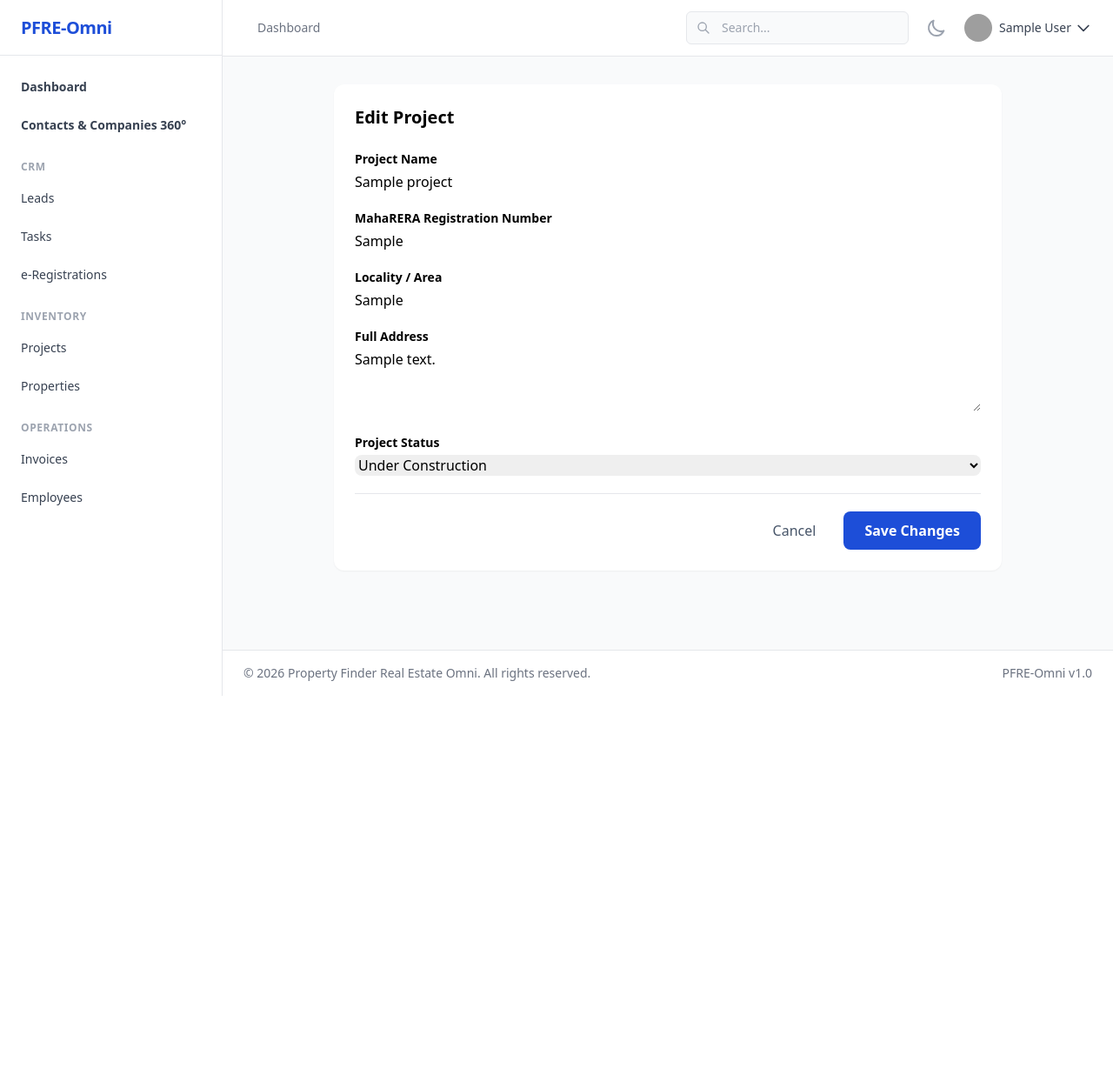
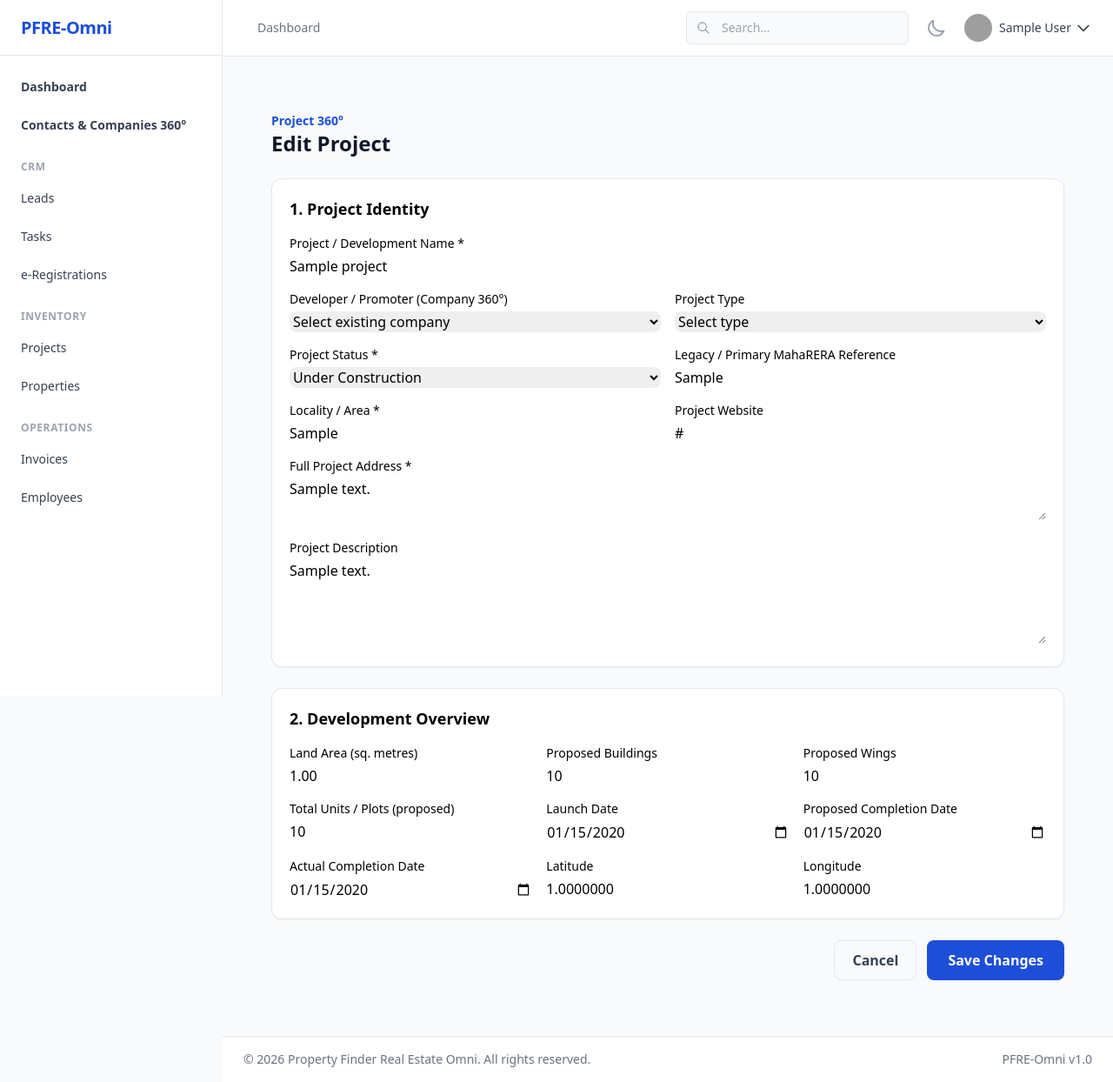
Before and after one commit to rattlescorpion/pfre-omni, a Laravel app: page /inventory/projects/1/edit in a window 1280 px wide. Shown: the whole page at 87% size. Before the commit the page ends 800 px from the top, so only its background shows below. Run offline with Laravel 10, Linux system fonts and the light colour scheme; the visitor is signed in with stand-in values (Sample User, id 1); tables that the repository leaves empty hold one stand-in row (values such as "Sample post"); style sheets or scripts are compiled from the project's sources; parts of the project's set-up code (start-up, migrations or seed data) failed here and were passed over; grey boxes are pictures that could not be loaded.

Commit message:
Redesign project edit form for MahaRERA project details

```diff
--- a/resources/views/projects/edit.blade.php
+++ b/resources/views/projects/edit.blade.php
@@ -1,12 +1,36 @@
 @extends('layouts.app')
 @section('content')
-<div class="mx-auto max-w-3xl rounded-xl bg-white p-6 shadow-sm"><h1 class="mb-6 text-xl font-semibold">Edit Project</h1>
-@if($errors->any())<div class="mb-5 rounded-lg bg-red-50 p-4 text-sm text-red-700"><ul class="list-disc pl-5">@foreach($errors->all() as $error)<li>{{ $error }}</li>@endforeach</ul></div>@endif
-<form method="POST" action="{{ route('inventory.projects.update', $project->id) }}" class="space-y-5">@csrf @method('PUT')
-<div><label class="mb-1 block text-sm font-semibold">Project Name</label><input name="name" value="{{ old('name', $project->name) }}" required class="w-full rounded-lg border-slate-300"></div>
-<div><label class="mb-1 block text-sm font-semibold">MahaRERA Registration Number</label><input name="maharera_reg_no" value="{{ old('maharera_reg_no', $project->maharera_reg_no) }}" class="w-full rounded-lg border-slate-300"></div>
-<div><label class="mb-1 block text-sm font-semibold">Locality / Area</label><input name="location_area" value="{{ old('location_area', $project->location_area) }}" required class="w-full rounded-lg border-slate-300"></div>
-<div><label class="mb-1 block text-sm font-semibold">Full Address</label><textarea name="address" rows="3" required class="w-full rounded-lg border-slate-300">{{ old('address', $project->address) }}</textarea></div>
-<div><label class="mb-1 block text-sm font-semibold">Project Status</label><select name="status" class="w-full rounded-lg border-slate-300">@foreach(['Under Construction','Ready Possession','Pre-Launch'] as $status)<option value="{{ $status }}" @selected(old('status', $project->status) === $status)>{{ $status }}</option>@endforeach</select></div>
-<div class="flex justify-end gap-3 border-t pt-5"><a href="{{ route('inventory.projects.show', $project->id) }}" class="rounded-lg px-5 py-2.5 text-slate-600">Cancel</a><button class="rounded-lg bg-blue-700 px-6 py-2.5 font-semibold text-white">Save Changes</button></div></form></div>
+<div class="mx-auto max-w-5xl space-y-6 px-4 py-8 sm:px-6">
+    <div><p class="text-sm font-semibold text-blue-700">Project 360°</p><h1 class="text-2xl font-bold text-slate-900">Edit Project</h1></div>
+    @if($errors->any())<div class="rounded-lg bg-red-50 p-4 text-sm text-red-700"><ul class="list-disc pl-5">@foreach($errors->all() as $error)<li>{{ $error }}</li>@endforeach</ul></div>@endif
+    <form method="POST" action="{{ route('inventory.projects.update', $project->id) }}" class="space-y-6">@csrf @method('PUT')
+        <section class="rounded-xl border border-slate-200 bg-white p-5 shadow-sm"><h2 class="mb-4 text-lg font-semibold">1. Project Identity</h2>
+            <div class="grid gap-4 md:grid-cols-2">
+                <div class="md:col-span-2"><label class="mb-1 block text-sm font-medium">Project / Development Name *</label><input name="name" value="{{ old('name', $project->name) }}" required maxlength="255" class="w-full rounded-lg border-slate-300"></div>
+                <div><label class="mb-1 block text-sm font-medium">Developer / Promoter (Company 360°)</label><select name="developer_directory_entity_id" class="w-full rounded-lg border-slate-300"><option value="">Select existing company</option>@foreach($developers as $developer)<option value="{{ $developer->id }}" @selected(old('developer_directory_entity_id', $project->developer_directory_entity_id)==$developer->id)>{{ $developer->display_name }}</option>@endforeach</select></div>
+                <div><label class="mb-1 block text-sm font-medium">Project Type</label><select name="project_type" class="w-full rounded-lg border-slate-300"><option value="">Select type</option>@foreach(['residential'=>'Residential','commercial'=>'Commercial','mixed_use'=>'Mixed Use','plotted_development'=>'Plotted Development','redevelopment'=>'Redevelopment','other'=>'Other'] as $value=>$label)<option value="{{ $value }}" @selected(old('project_type', $project->project_type)===$value)>{{ $label }}</option>@endforeach</select></div>
+                <div><label class="mb-1 block text-sm font-medium">Project Status *</label><select name="status" required class="w-full rounded-lg border-slate-300">@foreach(['Pre-Launch','Under Construction','Ready Possession'] as $status)<option value="{{ $status }}" @selected(old('status', $project->status)===$status)>{{ $status }}</option>@endforeach</select></div>
+                <div><label class="mb-1 block text-sm font-medium">Legacy / Primary MahaRERA Reference</label><input name="maharera_reg_no" value="{{ old('maharera_reg_no', $project->maharera_reg_no) }}" maxlength="255" class="w-full rounded-lg border-slate-300"></div>
+                <div><label class="mb-1 block text-sm font-medium">Locality / Area *</label><input name="location_area" value="{{ old('location_area', $project->location_area) }}" required maxlength="255" class="w-full rounded-lg border-slate-300"></div>
+                <div><label class="mb-1 block text-sm font-medium">Project Website</label><input type="url" name="website_url" value="{{ old('website_url', $project->website_url) }}" class="w-full rounded-lg border-slate-300"></div>
+                <div class="md:col-span-2"><label class="mb-1 block text-sm font-medium">Full Project Address *</label><textarea name="address" rows="2" required class="w-full rounded-lg border-slate-300">{{ old('address', $project->address) }}</textarea></div>
+                <div class="md:col-span-2"><label class="mb-1 block text-sm font-medium">Project Description</label><textarea name="description" rows="4" class="w-full rounded-lg border-slate-300">{{ old('description', $project->description) }}</textarea></div>
+            </div>
+        </section>
+        <section class="rounded-xl border border-slate-200 bg-white p-5 shadow-sm"><h2 class="mb-4 text-lg font-semibold">2. Development Overview</h2>
+            <div class="grid gap-4 sm:grid-cols-2 lg:grid-cols-3">
+                <div><label class="mb-1 block text-sm font-medium">Land Area (sq. metres)</label><input type="number" step="0.01" min="0" name="land_area_sqm" value="{{ old('land_area_sqm', $project->land_area_sqm) }}" class="w-full rounded-lg border-slate-300"></div>
+                <div><label class="mb-1 block text-sm font-medium">Proposed Buildings</label><input type="number" min="0" name="total_buildings" value="{{ old('total_buildings', $project->total_buildings) }}" class="w-full rounded-lg border-slate-300"></div>
+                <div><label class="mb-1 block text-sm font-medium">Proposed Wings</label><input type="number" min="0" name="total_wings" value="{{ old('total_wings', $project->total_wings) }}" class="w-full rounded-lg border-slate-300"></div>
+                <div><label class="mb-1 block text-sm font-medium">Total Units / Plots (proposed)</label><input type="number" min="0" name="total_units" value="{{ old('total_units', $project->total_units) }}" class="w-full rounded-lg border-slate-300"></div>
+                <div><label class="mb-1 block text-sm font-medium">Launch Date</label><input type="date" name="launch_date" value="{{ old('launch_date', $project->launch_date) }}" class="w-full rounded-lg border-slate-300"></div>
+                <div><label class="mb-1 block text-sm font-medium">Proposed Completion Date</label><input type="date" name="proposed_completion_date" value="{{ old('proposed_completion_date', $project->proposed_completion_date) }}" class="w-full rounded-lg border-slate-300"></div>
+                <div><label class="mb-1 block text-sm font-medium">Actual Completion Date</label><input type="date" name="actual_completion_date" value="{{ old('actual_completion_date', $project->actual_completion_date) }}" class="w-full rounded-lg border-slate-300"></div>
+                <div><label class="mb-1 block text-sm font-medium">Latitude</label><input type="number" step="0.0000001" name="latitude" value="{{ old('latitude', $project->latitude) }}" class="w-full rounded-lg border-slate-300"></div>
+                <div><label class="mb-1 block text-sm font-medium">Longitude</label><input type="number" step="0.0000001" name="longitude" value="{{ old('longitude', $project->longitude) }}" class="w-full rounded-lg border-slate-300"></div>
+            </div>
+        </section>
+        <div class="flex justify-end gap-3"><a href="{{ route('inventory.projects.show', $project->id) }}" class="rounded-lg border px-5 py-2.5 font-semibold text-slate-700">Cancel</a><button class="rounded-lg bg-blue-700 px-6 py-2.5 font-semibold text-white">Save Changes</button></div>
+    </form>
+</div>
 @endsection
```
